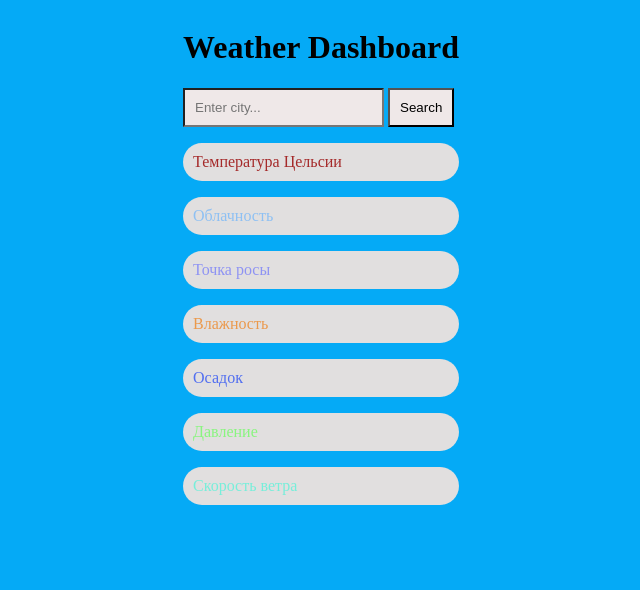
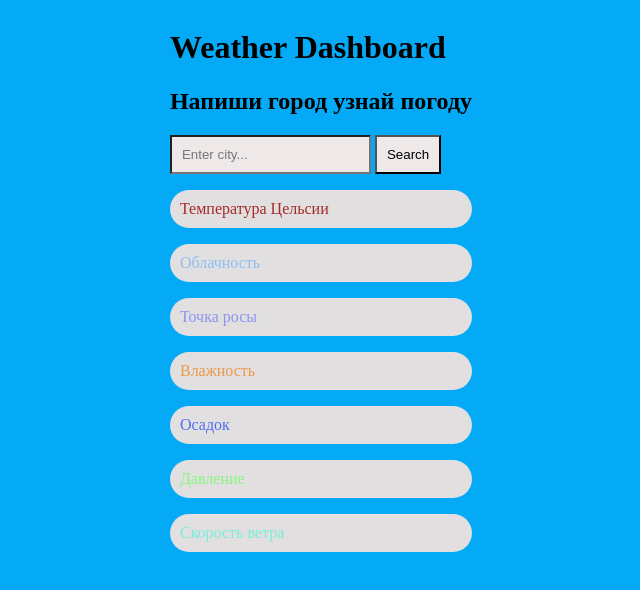
Before and after one commit to Jamal11root/weather, a plain HTML site: page index.html in a window 1280 px wide. Shown: the whole page, without its empty margins (319-959 px from the left). Drawn offline with Linux system fonts and the light colour scheme.

Commit message:
add description under Weather Dashboard

```diff
--- a/index.html
+++ b/index.html
@@ -9,6 +9,7 @@
     <div class="dashboard">
         <header>
             <h1>Weather Dashboard</h1>
+            <h2>Напиши город узнай погоду</h2>
             <div class="search-box">
                 <input class="xxxx" type="text" id="city-input" placeholder="Enter city...">
                 <button onclick="searchWeather()" id="search-btn">Search</button>
```
